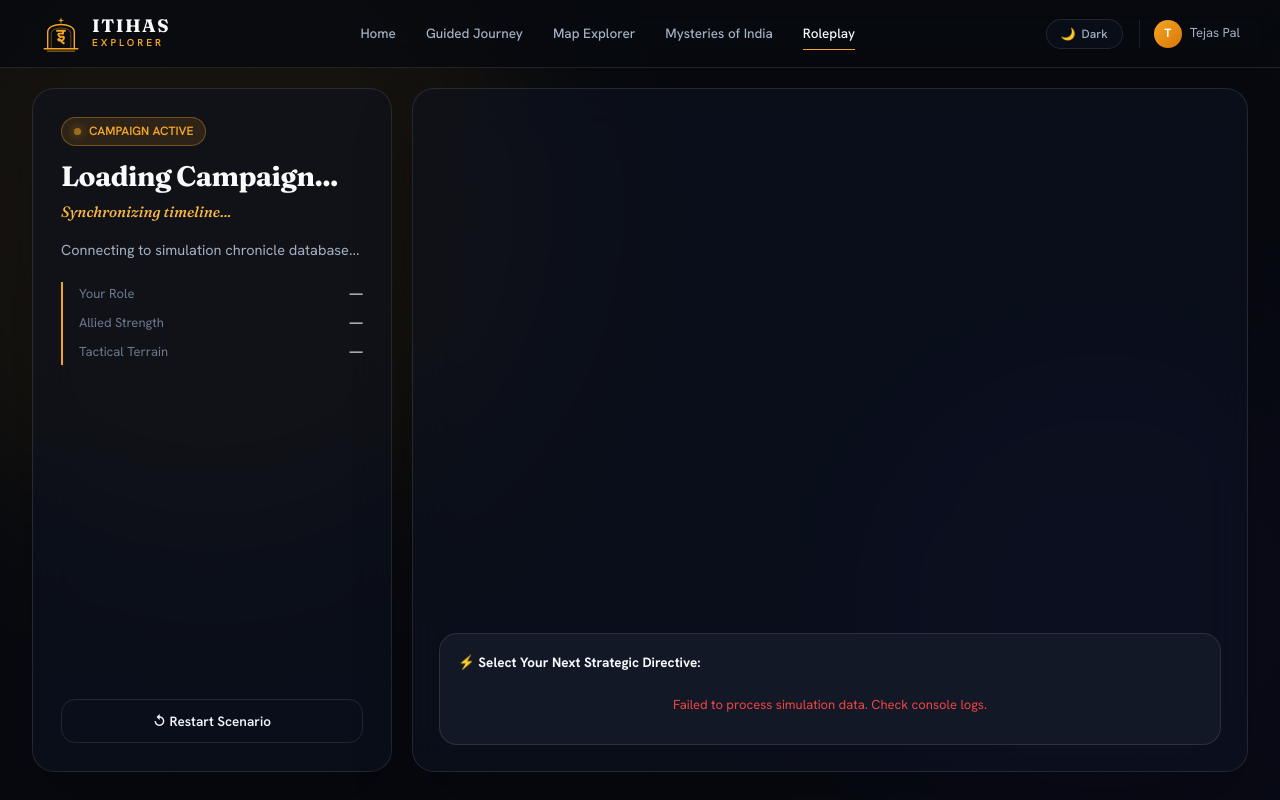
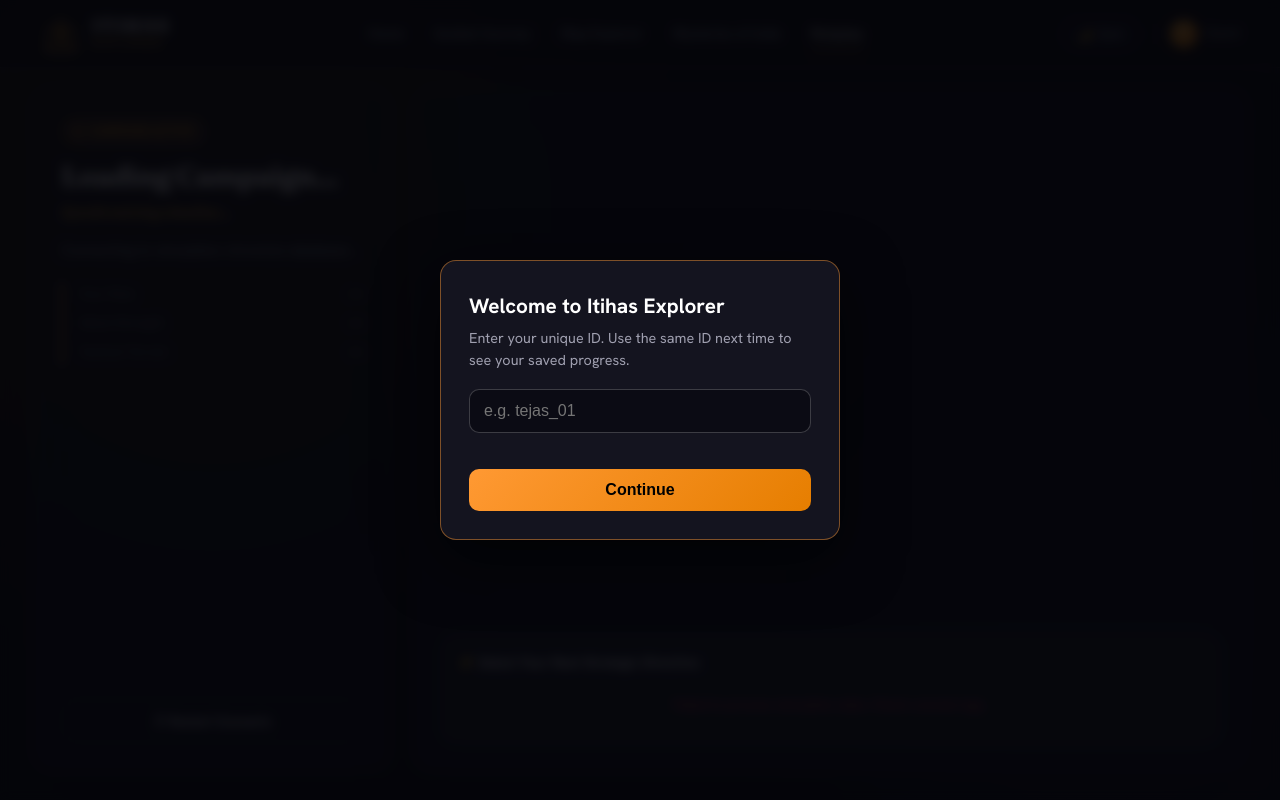
Before and after one commit to tarushsrivastava74-debug/Itihas-explorer, a Flask app: page /simulation.html in a window 1280 px wide. Run offline with Flask 3, Linux system fonts and the light colour scheme; some libraries are stand-ins or nearby versions.

Commit message:
Update user display and add login scripts
Added scripts for login check and updated user display.

```diff
--- a/templates/simulation.html
+++ b/templates/simulation.html
@@ -254,9 +254,11 @@
         <span id="theme-text">Dark</span>
       </button>
       <div class="user-pill">
-        <div class="user-avatar">T</div>
-        <span class="user-name">Tejas Pal</span>
-      </div>
+  <script src="/static/progress.js"></script>
+  <script>ItihasProgress.ensureLogin();</script>
+  <div class="user-avatar">T</div>
+  <span class="user-name">Guest</span>
+</div>
     </div>
   </header>
 
```
